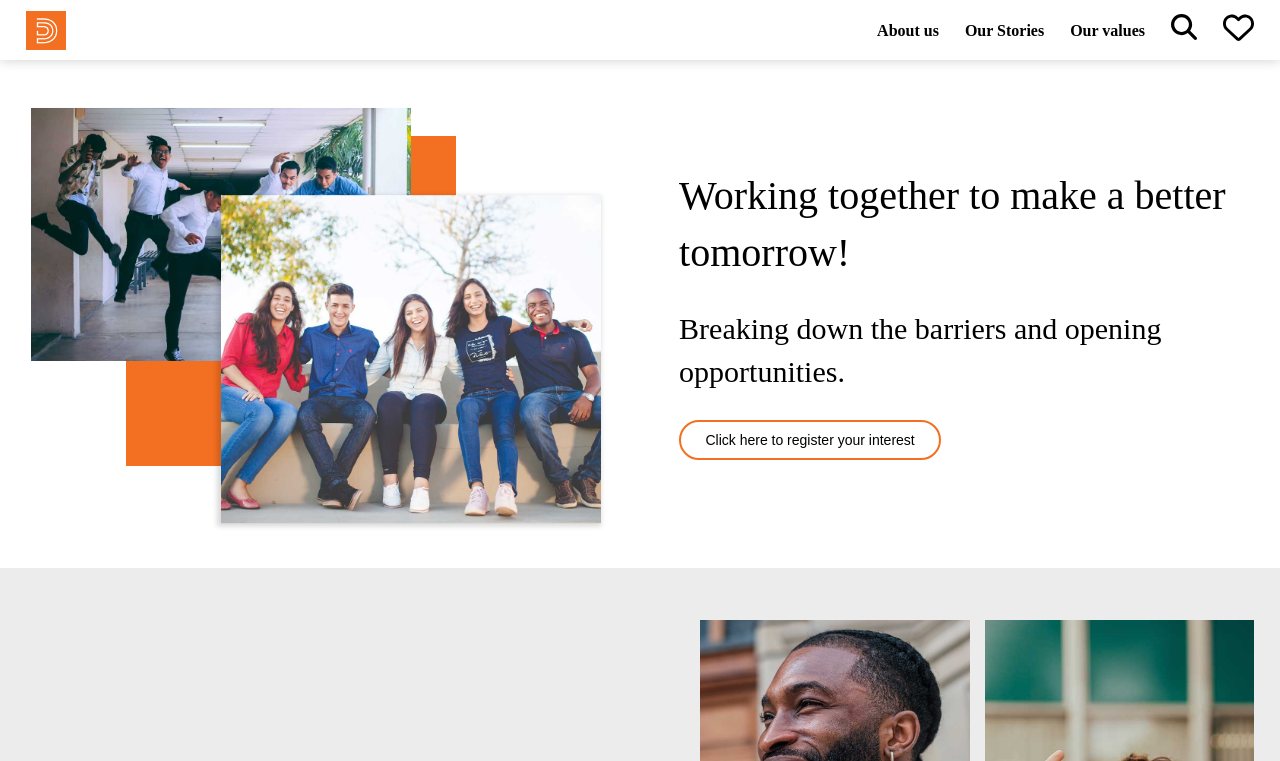
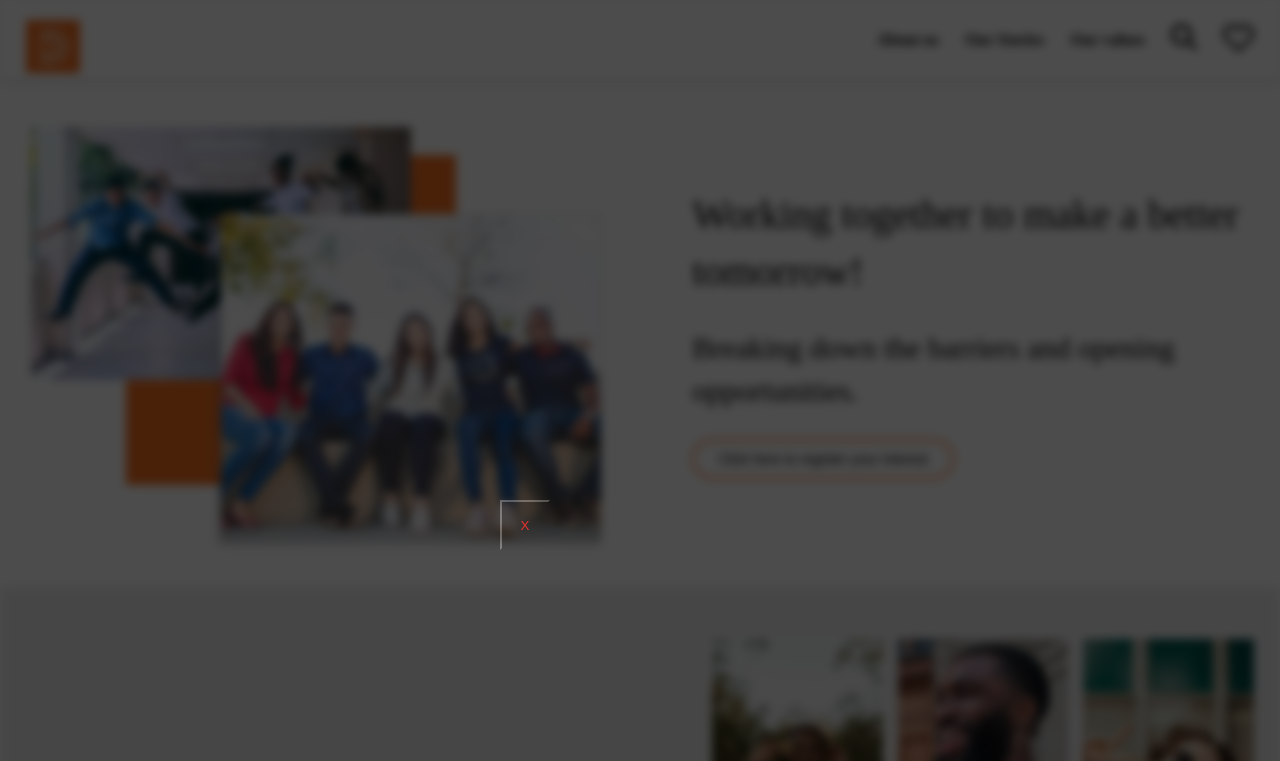
Before and after one commit to Bedkow/dissolve_prototype, a website built with Vite: page index.html in a window 1280 px wide. Both pictures are taken after a click on the button "Click here to register your interest". Shown: the top 761 px of the page. Built offline with nearby package versions, Linux system fonts and the light colour scheme; files whose address does not match are found by name.

Commit message:
more desktop styles, modal blur prototype

```diff
--- a/index.html
+++ b/index.html
@@ -64,7 +64,9 @@
 				<div class="content-container">
 					<h1>Working together to make a better tomorrow!</h1>
 					<h2>Breaking down the barriers and opening opportunities.</h2>
-					<button class="CTA">Click here to register your interest</button>
+					<button class="CTA" id="register-interest-btn">
+						Click here to register your interest
+					</button>
 				</div>
 			</section>
 
@@ -104,6 +106,11 @@
 			</section>
 		</main>
 
+		<div class="modal-blur" id="modal-blur">
+			<button class="close-modal" id="close-modal">X</button>
+			<div class="modal" id="modal">Modal</div>
+		</div>
+
 		<script type="module" src="/src/main.ts"></script>
 	</body>
 </html>
--- a/src/main.ts
+++ b/src/main.ts
@@ -1,2 +1,3 @@
 import "./style/style.scss";
 import "./ts/mobileNavigation";
+import "./ts/registerInterest";
--- a/src/style/style.scss
+++ b/src/style/style.scss
@@ -35,12 +35,26 @@ header {
 	padding-left: 26px;
 	padding-right: 26px;
 	width: 100%;
-	height: $header-height;
+	height: $header-height-mobile;
 	display: flex;
 	flex-direction: row;
 	justify-content: space-between;
 	box-shadow: 0px 2px 10px 0px rgba(0, 0, 0, 0.15);
 	align-items: center;
+
+	&.blurred {
+		filter: blur(5px);
+	}
+
+	@include desktop-res {
+		height: $header-height-desktop;
+	}
+}
+
+main {
+	&.blurred {
+		filter: blur(5px);
+	}
 }
 
 h1 {
@@ -86,6 +100,7 @@ p {
 	@include desktop-res {
 		display: flex;
 		flex-direction: row;
+		gap: 26px;
 
 		&--dark {
 			background-color: $color-secondary;
@@ -104,6 +119,10 @@ p {
 .logo {
 	width: 39.58px;
 	height: 39px;
+	@include desktop-res {
+		width: 54px;
+		height: 53.21px;
+	}
 }
 
 .CTA {
@@ -154,11 +173,11 @@ p {
 			transition: translate ease-out (0.5s);
 			position: absolute;
 			left: 0;
-			top: $header-height;
+			top: $header-height-mobile;
 			z-index: 1;
 			background-color: $color-primary;
 			width: 100vw;
-			height: calc(100vh - $header-height);
+			height: calc(100vh - $header-height-mobile);
 			z-index: 5;
 
 			&.active {
@@ -291,6 +310,7 @@ p {
 			height: auto;
 			position: absolute;
 			top: 10px;
+			transform: scaleX(-1);
 			@include tablet-res {
 				display: block;
 				max-width: 380px;
@@ -316,6 +336,11 @@ p {
 		grid-template-rows: 1fr 1fr;
 		width: 100%;
 		gap: 15px;
+
+		@include desktop-res {
+			grid-template-columns: 1fr 1fr 1fr;
+			grid-template-rows: 1fr 1fr 1fr;
+		}
 	}
 }
 
@@ -324,18 +349,37 @@ p {
 	height: auto;
 	&--left {
 		display: none;
+
+		@include desktop-res {
+			display: block;
+			grid-row-start: 1;
+			grid-row-end: 3;
+			grid-column-start: 1;
+			grid-column-end: 2;
+			object-fit: cover;
+			width: 100%;
+			height: 100%;
+		}
 	}
 	&--center--upper {
 		grid-row-start: 1;
 		grid-row-end: 2;
 		grid-column-start: 1;
 		grid-column-end: 2;
+		@include desktop-res {
+			grid-column-start: 2;
+			grid-column-end: 3;
+		}
 	}
 	&--center--lower {
 		grid-row-start: 2;
 		grid-row-end: 3;
 		grid-column-start: 1;
 		grid-column-end: 2;
+		@include desktop-res {
+			grid-column-start: 2;
+			grid-column-end: 3;
+		}
 	}
 	&--right {
 		grid-row-start: 1;
@@ -345,6 +389,10 @@ p {
 		object-fit: cover;
 		width: 100%;
 		height: 100%;
+		@include desktop-res {
+			grid-column-start: 3;
+			grid-column-end: 4;
+		}
 	}
 }
 
@@ -358,3 +406,35 @@ p {
 		text-align: left;
 	}
 }
+
+.modal-blur {
+	display: none;
+	filter: blur(0);
+
+	&.modal-active {
+		display: block;
+		position: fixed;
+		width: 100%;
+		height: 100%;
+		top: 0;
+		left: 0;
+		background-color: #000000;
+		opacity: 70%;
+		z-index: 6;
+		filter: blur(none);
+	}
+
+	.close-modal {
+		display: block;
+		position: absolute;
+		top: 500px;
+		left: 500px;
+		width: 50px;
+		height: 50px;
+		color: red;
+		z-index: 10;
+		background-color: #000000;
+		opacity: 100%;
+		filter: blur(none);
+	}
+}
--- a/src/style/theme/variables.scss
+++ b/src/style/theme/variables.scss
@@ -1,4 +1,5 @@
 $color-primary: #f36f21;
 $color-secondary: #ececec;
 
-$header-height: 60px;
+$header-height-mobile: 60px;
+$header-height-desktop: 79px;
--- /dev/null
+++ b/src/ts/registerInterest.ts
@@ -0,0 +1,20 @@
+const registerInterestBtn: Element = document.querySelector(
+	"#register-interest-btn"
+)!;
+const closeModalBtn: Element = document.querySelector("#close-modal")!;
+const modalBlur: Element = document.querySelector("#modal-blur")!;
+const body: Element = document.querySelector("body")!;
+const header: Element = document.querySelector("header")!;
+const main: Element = document.querySelector("main")!;
+
+registerInterestBtn.addEventListener("click", () => {
+	header.classList.toggle("blurred");
+	main.classList.toggle("blurred");
+	modalBlur.classList.toggle("modal-active");
+});
+
+closeModalBtn.addEventListener("click", () => {
+	header.classList.toggle("blurred");
+	main.classList.toggle("blurred");
+	modalBlur.classList.toggle("modal-active");
+});
```
